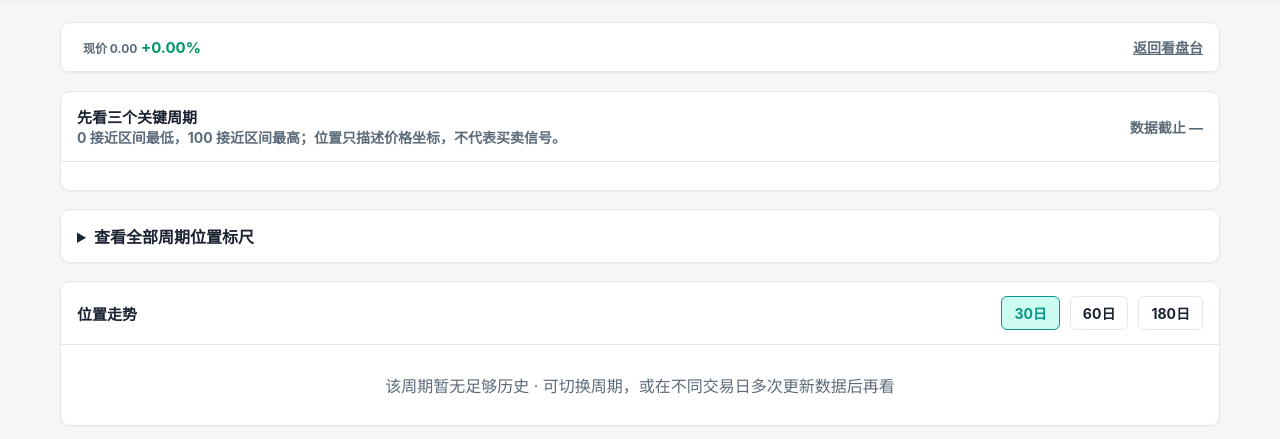
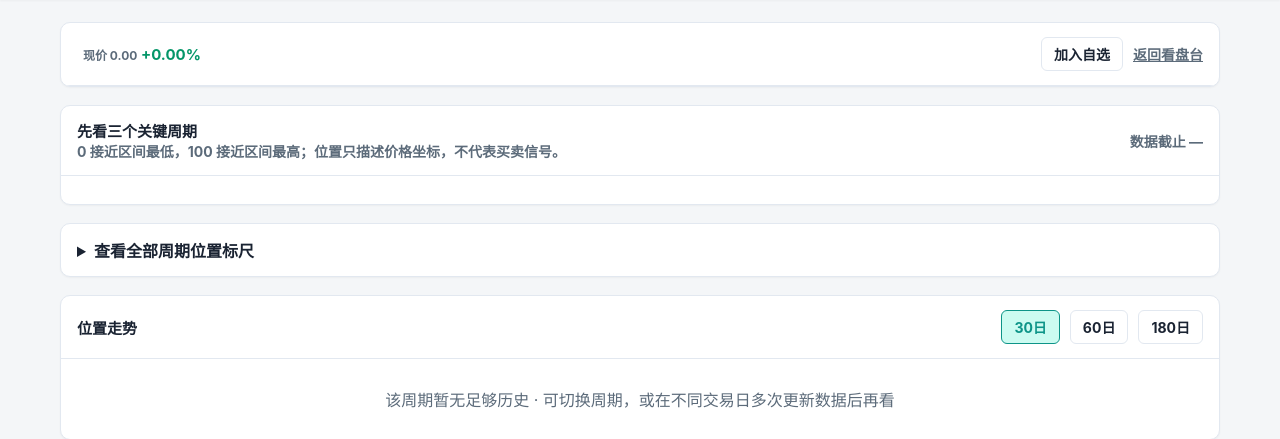
Before and after one commit to piklen/manmankan, a Python web app: template kan/web/templates/stock.html in a window 1280 px wide. Shown: the part 76-515 px from the top of the page. Run offline with Jinja, Linux system fonts and the light colour scheme; the template is opened without the code that fills it, so the values that code supplies are empty.

Commit message:
feat(web): 个股详情页新增「加入自选」快捷按钮 (#237)
- 散户看完个股后一键加入自选，不必返回首页输入代码
- 添加成功/失败均有 toast 反馈
- 已在自选时按钮显示确认状态

```diff
--- a/kan/web/static/web.js
+++ b/kan/web/static/web.js
@@ -586,6 +586,7 @@ function kanStockPage(info) {
     chart: null,
     historyReady: false,
     historyMessage: "该周期暂无足够历史 · 可切换周期，或在不同交易日多次更新数据后再看",
+    watchlistMsg: "加入自选",
     init() {
       // 记录最近浏览
       kanRecent.add(info.code, info.name);
@@ -593,6 +594,27 @@ function kanStockPage(info) {
       window.addEventListener("resize", () => {
         if (this.chart) this.chart.resize();
       });
+    },
+    async addToWatchlist() {
+      this.watchlistMsg = "添加中";
+      try {
+        const response = await kanFetch("/api/watchlist", {
+          method: "POST",
+          headers: { "Content-Type": "application/json", "X-Kan-Web": "1" },
+          body: JSON.stringify({ codes: this.info.code }),
+        });
+        const payload = await response.json();
+        if (!response.ok) {
+          this.watchlistMsg = payload.detail || "添加失败";
+          kanToast(payload.detail || "添加失败", "error");
+          return;
+        }
+        this.watchlistMsg = "已在自选 ✓";
+        kanToast(`${this.info.name} 已加入自选`);
+      } catch (_error) {
+        this.watchlistMsg = "添加失败";
+        kanToast("添加失败", "error");
+      }
     },
     setPeriod(period) {
       this.period = period;
--- a/kan/web/templates/stock.html
+++ b/kan/web/templates/stock.html
@@ -28,7 +28,10 @@
           <span class="meta">—</span>
         {% endif %}
       </div>
-      <a class="meta" href="{{ session_url(request, '/') }}">返回看盘台</a>
+      <div class="controls">
+        <button type="button" @click="addToWatchlist()" x-text="watchlistMsg" :disabled="watchlistMsg === '添加中'"></button>
+        <a class="meta" href="{{ session_url(request, '/') }}">返回看盘台</a>
+      </div>
     </div>
   </section>
 
```
